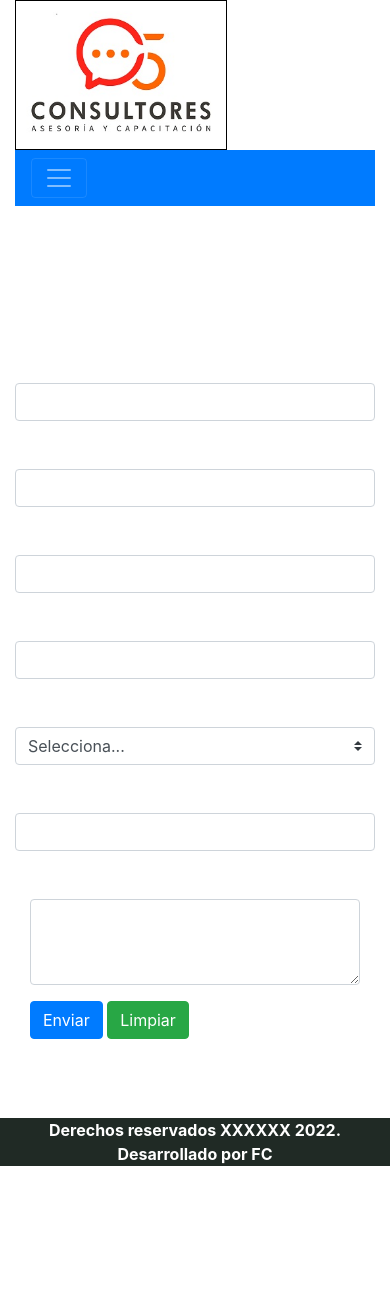
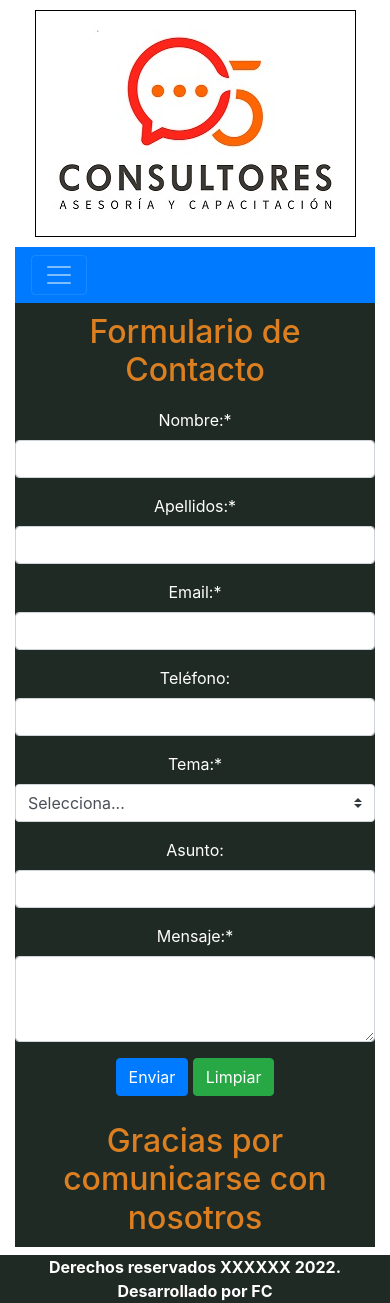
Before and after one commit to fcastrod80/C5-Castro, a website: page pages/contacto.html in a window 390 px wide. Before the commit the page ends 1166 px from the top, so only its background shows below. Drawn offline with nearby package versions, Linux system fonts and the light colour scheme.

Commit message:
Add files via upload

```diff
--- a/pages/contacto.html
+++ b/pages/contacto.html
@@ -2,15 +2,24 @@
 <html lang="es">
 <head>
 	<meta charset="UTF-8">
-	<title>Contacto</title>
+	<meta http-equiv="X-UA-Compatible" content="IE=edge">
+	<meta name="viewport" content="width=device-width, initial-scale=1.0">
+	<meta name="description" content="Sitio dedicado a difundir servicios de consultoría y capacitación para pymes">
+	<meta name="author" content="Francisco Castro Donoso"/>
+	<meta name="copyright" content="C5 Consultores"/>
+	<meta name="keywords" content="consultoría, capacitación, cursos, pyme, prevención, RR.HH., Santiago">
 	<link rel="icon" type="image/jpg" href="../images/favicon.jpg"/>
+	<link rel="stylesheet" href="https://maxcdn.bootstrapcdn.com/bootstrap/4.0.0/css/bootstrap.min.css" integrity="sha384-Gn5384xqQ1aoWXA+058RXPxPg6fy4IWvTNh0E263XmFcJlSAwiGgFAW/dAiS6JXm" crossorigin="anonymous">
 	<link rel="stylesheet" href="../estilo.css">
-	<link rel="stylesheet" href="https://maxcdn.bootstrapcdn.com/bootstrap/4.0.0/css/bootstrap.min.css" integrity="sha384-Gn5384xqQ1aoWXA+058RXPxPg6fy4IWvTNh0E263XmFcJlSAwiGgFAW/dAiS6JXm" crossorigin="anonymous">
-	<link rel="stylesheet" href="https://cdnjs.cloudflare.com/ajax/libs/animate.css/4.1.1/animate.min.css">
+	<title>Página de Contacto</title>
 </head>
-<main class="container" class="padre">
+<body>
+	<main class="container">
 		<header class="header">
-		<img src="../images/Logotexto.jpg" widht="150" height="150" alt="">
+			<div class="fotologo">
+				<img src="../images/Logotexto.jpg" >
+			</div>
+
 			<nav class="navbar navbar-expand-lg sticky-top navbar-dark bg-primary" class="nav">
 				<button class="navbar-toggler" type="button" data-toggle="collapse" data-target="#opciones">
 					<span class="navbar-toggler-icon"></span>
@@ -37,38 +46,41 @@
 			</nav>
 		</header>
 
-		<form method="POST" action="/index.php" class="needs-validation" novalidate class="formulario">
-			<h2 class="animate__wobble">Formulario de Contacto</h2>
-			<div class="form-row mt-5">
-				<div class="col-md-4 mb-3">
+		<section class="seccion1">
+			<div class="form">
+			<form method="POST" action="/index.php" class="needs-validation" novalidate class="formulario" .form-horizontal>
+				<h2 class="contacto">Formulario de Contacto</h2>
+
+				<div class="form-row">
+					<div class="col-12 mb-3 text-center">
 						<label for="validarNombre">Nombre:<span class="red">*</span></label>
 						<input type="text" class="form-control" id="validarNombre" name="validarNombre" required>
 					</div>
 				</div>
 
 				<div class="form-row">
-				<div class="col-md-4 mb-3">
+					<div class="col-12 mb-3 text-center">
 						<label for="validarApellidos">Apellidos:<span class="red">*</span></label>
 						<input type="text" class="form-control" id="validarApellidos" name="validarApellidos" required>
 					</div>
 				</div>
 
 				<div class="form-row">
-				<div class="col-md-4 mb-3">
+					<div class="col-12 mb-3 text-center">
 						<label for="validarEmail">Email:<span class="red">*</span></label>
 						<input type="email" class="form-control" id="validarEmail" name="validarEmail" required>
 					</div>
 				</div>
 
 				<div class="form-row">
-				<div class="col-md-4 mb-3">
+					<div class="col-12 mb-3 text-center">
 						<label for="validarTelefono">Teléfono:</label>
 						<input type="number" class="form-control" id="validarTelefono" name="validarTelefono" max="999999999">
 					</div>
 				</div>
 
 				<div class="form-row">
-				<div class="col-md-4 mb-3">
+					<div class="col-12 mb-3 text-center">
 						<label for="validarTema">Tema:<span class="red">*</span></label>
 						<select class="custom-select" id="validarTema" name="validarTema" required>
 							<option selected disabled value="">Selecciona...</option>
@@ -81,40 +93,42 @@
 				</div>
 
 				<div class="form-row">
-				<div class="col-md-4 mb-3">
+					<div class="col-12 mb-3 text-center">
 						<label for="validarAsunto">Asunto:</label>
 						<input type="text" class="form-control" id="validarAsunto" name="validarAsunto" required>
 					</div>
 				</div>
 
-			<div class="form-group col-md-4 mb-3">
+				<div class="form-row">
+					<div class="col-12 mb-3 text-center">
 						<label for="validationMensaje">Mensaje:<span class="red">*</span></label>
 						<textarea class="form-control" id="validationMensaje" name="validationMensaje" rows="3" min="25" required></textarea>
 					</div>
+				</div>
 
-			<div class="form-group col-md-4 mb-3">
+				<div class="form-group">
+					<div class="col-12 mb-3">
 						<button class="btn btn-primary" type="submit" name="submit">Enviar</button>
 						<button class="btn btn-success" type="reset" name="reset">Limpiar</button>
 					</div>
+				</div>
+			</div>
 
 			</form>
-
-		<p><b>Gracias por comunicarse con nosotros</b></p>
-
+			<h2 class="contacto">Gracias por comunicarse con nosotros</h2>
+		</section>
 	</main>
 
 	<footer id="pie" class="container">
 		<div class="row">
-			<div class="col-12 col-sm-10 col-md-10 col-lg-8 col-xl-8">
+			<div class="col-12 col-sm-12 col-md-12 col-lg-12 col-xl-12">
 			<b>Derechos reservados XXXXXX 2022. Desarrollado por FC</b>
 			</div>
 		</div>
 	</footer>
 
 	<script src="https://code.jquery.com/jquery-3.2.1.slim.min.js" integrity="sha384-KJ3o2DKtIkvYIK3UENzmM7KCkRr/rE9/Qpg6aAZGJwFDMVNA/GpGFF93hXpG5KkN" crossorigin="anonymous"></script>
-  	<script src="https://cdnjs.cloudflare.com/ajax/libs/popper.js/1.12.9/umd/popper.min.js" integrity="sha384-ApNbgh9B+Y1QKtv3Rn7W3mgPxhU9K/ScQsAP7hUibX39j7fakFPskvXusvfa0b4Q" crossorigin="anonymous"></script>
   	<script src="https://maxcdn.bootstrapcdn.com/bootstrap/4.0.0/js/bootstrap.min.js" integrity="sha384-JZR6Spejh4U02d8jOt6vLEHfe/JQGiRRSQQxSfFWpi1MquVdAyjUar5+76PVCmYl" crossorigin="anonymous"></script>
- 	<script crs="js/wow.mim.js"></script>
-  	<script>new WOW().init();</script>
+
 </body>
 </html>
```
Also changed, not shown: pages/asesorias.html (+24 -14 lines), pages/cursos.html (+27 -16 lines), pages/ubicacion.html (+24 -14 lines). Lines whose indentation alone changed are shown as unchanged.
